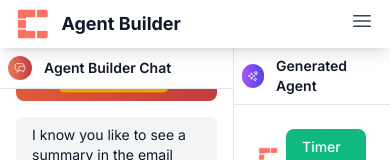
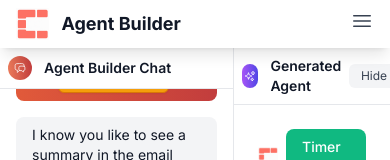
Before and after one commit to hiteshjain118/coral_bricks_web, a React (Create React App) app: page /create in a window 390 px wide. Shown: the top 160 px of the page. Built offline with nearby package versions, Linux system fonts and the light colour scheme.

Commit message:
Add show/hide toggle for Generated Agent section - Add state management for showGeneratedAgent - Add toggle button in Generated Agent header - Implement conditional rendering for agent content - Button shows 'Hide' when visible, 'Show' when hidden - Maintains responsive layout and clean design

```diff
--- a/src/pages/Create.tsx
+++ b/src/pages/Create.tsx
@@ -21,6 +21,7 @@
 
 const Create: React.FC = () => {
   const [messages, setMessages] = useState<Message[]>([]);
+  const [showGeneratedAgent, setShowGeneratedAgent] = useState(true);
 
   // Load mock conversation
   useEffect(() => {
@@ -549,6 +550,7 @@
           <div className="w-2/5 bg-white flex flex-col min-h-0">
             {/* Builder Header */}
             <div className="p-2 border-b border-gray-200">
+              <div className="flex items-center justify-between">
                 <div className="flex items-center space-x-3">
                   <div className="w-6 h-6 bg-gradient-to-r from-purple-500 to-indigo-600 rounded-full flex items-center justify-center">
                     <SparklesIcon className="w-3 h-3 text-white" />
@@ -557,9 +559,17 @@
                     <h3 className="font-semibold text-gray-900 text-sm">Generated Agent</h3>
                   </div>
                 </div>
+                <button
+                  onClick={() => setShowGeneratedAgent(!showGeneratedAgent)}
+                  className="px-3 py-1 text-xs bg-gray-100 hover:bg-gray-200 text-gray-700 rounded-md transition-colors duration-200"
+                >
+                  {showGeneratedAgent ? 'Hide' : 'Show'}
+                </button>
+              </div>
             </div>
 
             {/* Builder Content */}
+            {showGeneratedAgent && (
               <div className="flex-1 p-6">
                 <div className="mb-6">
 
@@ -652,6 +662,7 @@
                   </div>
                 </div>
               </div>
+            )}
           </div>
         </div>
       </div>
```
Lines whose indentation alone changed are shown as unchanged.
